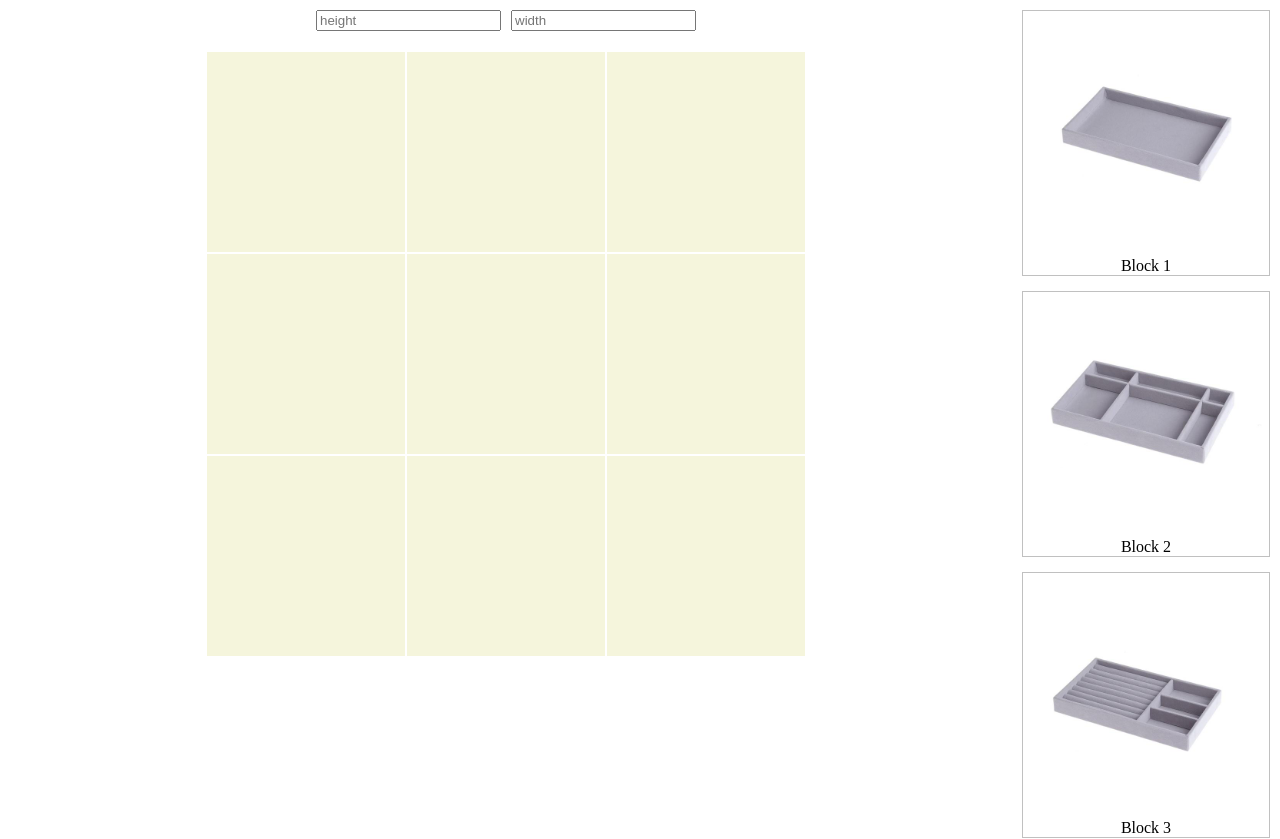
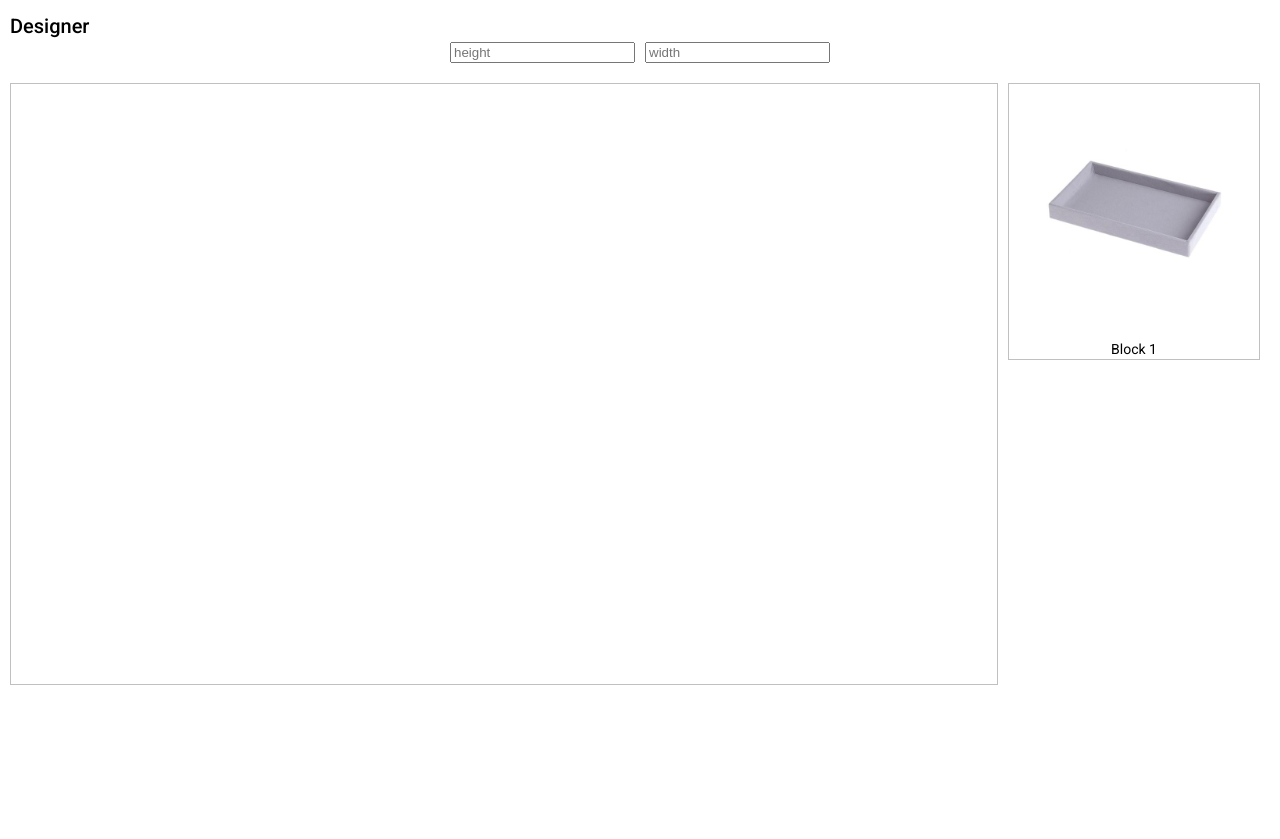
Before and after one commit to OlesKorzhynskiy/Organizers.Client, an Angular app: page / in a window 1280 px wide. Shown: the top 839 px of the page. After the commit the page ends 800 px from the top, so only its background shows below. Built offline with nearby package versions, Linux system fonts and the light colour scheme.

Commit message:
Added drag and drop

```diff
--- a/angular.json
+++ b/angular.json
@@ -28,6 +28,7 @@
               "src/assets"
             ],
             "styles": [
+              "./node_modules/@angular/material/prebuilt-themes/purple-green.css",
               "src/styles.scss"
             ],
             "scripts": []
@@ -96,6 +97,7 @@
               "src/assets"
             ],
             "styles": [
+              "./node_modules/@angular/material/prebuilt-themes/purple-green.css",
               "src/styles.scss"
             ],
             "scripts": []
--- a/package.json
+++ b/package.json
@@ -11,10 +11,12 @@
   "private": true,
   "dependencies": {
     "@angular/animations": "^14.1.0",
+    "@angular/cdk": "^14.2.3",
     "@angular/common": "^14.1.0",
     "@angular/compiler": "^14.1.0",
     "@angular/core": "^14.1.0",
     "@angular/forms": "^14.1.0",
+    "@angular/material": "^14.2.3",
     "@angular/platform-browser": "^14.1.0",
     "@angular/platform-browser-dynamic": "^14.1.0",
     "@angular/router": "^14.1.0",
--- a/src/app/app.component.html
+++ b/src/app/app.component.html
@@ -1,38 +1,39 @@
 <div class="designer">
+    <h2 class="title">Designer</h2>
+    <div class="options">
+        <input class="option" type="number" placeholder="height">
+        <input class="option" type="number" placeholder="width">
+    </div>
+
     <div class="tray">
-        <div class="options">
-            <input class="option" type="number" placeholder="height">
-            <input class="option" type="number" placeholder="width">
+        <div class="layout-wrapper">
+            <div class="layout" cdkDropList #tableList="cdkDropList" [cdkDropListData]="table"
+                (cdkDropListDropped)="dropOnLayout($event)" #dropZone [cdkDropListConnectedTo]="[menuList]">
+                <div class="item layout-item" *ngFor="let item of table; let idx = index" cdkDragBoundary=".tray" cdkDrag [cdkDragData]="item" (cdkDragMoved)="moved($event)"
+                    style="position:absolute;z-index:i" [style.top]="item.top" [style.left]="item.left" (mousedown)="onMouseDown($event, thisItem)" #thisItem>
+                    <img class="item-image" src="assets/block1.jpg" alt="block1">
+                    <ng-container class="item layout-item" *cdkDragPlaceholder></ng-container>
+                </div>
+            </div>
         </div>
 
-        <div class="layout">
-            <div class="layout-block"></div>
-            <div class="layout-block"></div>
-            <div class="layout-block"></div>
-            <div class="layout-block"></div>
-            <div class="layout-block"></div>
-            <div class="layout-block"></div>
-            <div class="layout-block"></div>
-            <div class="layout-block"></div>
-            <div class="layout-block"></div>
-        </div>
-    </div>
-    <div class="items">
-        <div class="item-block">
-            <img src="assets/block1.jpg" alt="block1">
-            <span class="item-title">Block 1</span>
-        </div>
-        <div class="item-block">
-            <img src="assets/block2.jpg" alt="block1">
-            <span class="item-title">Block 2</span>
-        </div>
-        <div class="item-block">
-            <img src="assets/block3.jpg" alt="block1">
-            <span class="item-title">Block 3</span>
-        </div>
-        <div class="item-block">
-            <img src="assets/block4.jpg" alt="block1">
-            <span class="item-title">Block 4</span>
+        <div class="items" cdkDropList #menuList="cdkDropList" [cdkDropListData]="menu" cdkDropListSortingDisabled
+            [cdkDropListConnectedTo]="[tableList]" (cdkDropListDropped)="dropOnMenu($event)"
+            (cdkDropListExited)="exited($event)" (cdkDropListEntered)="entered()" id="menu-drop-list">
+            <div class="item-block">
+                <div cdkDragBoundary=".tray" cdkDrag [cdkDragData]="{}" (cdkDragMoved)="moved($event)" (mousedown)="onMouseDown($event, thisItem)" #thisItem
+                    (cdkDragStarted)="dragStarted($event, 1)" (cdkDragDropped)="dragStopped($event)">
+                    <img class="item-image" src="assets/block1.jpg" alt="block1">
+
+                    <ng-container class="item layout-item" *cdkDragPlaceholder></ng-container>
+                </div>
+
+                <div *ngIf="transferringItem == 1" >
+                    <img class="item-image" src="assets/block1.jpg" alt="block1" >
+                </div>
+
+                <span class="item-title">Block 1</span>
+            </div>
         </div>
     </div>
 </div>
--- a/src/app/app.component.scss
+++ b/src/app/app.component.scss
@@ -1,11 +1,9 @@
 .designer {
-    width: 100%;
-    height: 100%;
-    display: flex;
+    padding: 10px;
 
-    .tray {
-        width: 80%;
-        padding: 10px;
+    .title {
+        margin-bottom: 0;
+    }
 
     .options {
         text-align: center;
@@ -17,15 +15,28 @@
         }
     }
 
+    .tray {
+        display: flex;
+        position: relative;
+
+        .layout-wrapper {
+            width: 80%;
+
             .layout {
-            display: grid;
-            justify-content: center;
-            grid-template-columns: repeat(3, 200px);
+                height: 600px;
+                position: relative;
+                border: 1px solid silver;
 
                 .layout-block {
-                height: 200px;
+                    height: 250px;
                     background-color: beige;
                     border: 1px solid white;
+                }
+
+                .layout-item {
+                    position: absolute;
+                    z-index: 1;
+                    transform: none !important;
                 }
             }
         }
@@ -34,7 +45,12 @@
             width: 20%;
             display: flex;
             flex-direction: column;
-        padding: 10px;
+            padding: 0 10px;
+
+
+        }
+    }
+}
 
 .item-block {
     display: flex;
@@ -42,14 +58,12 @@
     border: 1px solid silver;
     margin-bottom: 15px;
 
-            img {
-                width: 100%;
-                height: 100%;
-            }
-
     .item-title {
         text-align: center;
     }
 }
+
+.item-image {
+    width: 250px;
+    height: 250px;
 }
-}
--- a/src/app/app.component.ts
+++ b/src/app/app.component.ts
@@ -1,10 +1,88 @@
-import { Component } from '@angular/core';
+import { CdkDragDrop, moveItemInArray, transferArrayItem, copyArrayItem, CdkDragMove } from '@angular/cdk/drag-drop';
+import { Component, ElementRef, ViewChild } from '@angular/core';
 
 @Component({
-  selector: 'app-root',
-  templateUrl: './app.component.html',
-  styleUrls: ['./app.component.scss']
+    selector: 'app-root',
+    templateUrl: './app.component.html',
+    styleUrls: ['./app.component.scss']
 })
 export class AppComponent {
-  title = 'boxy';
+    @ViewChild('dropZone', { read: ElementRef, static: true }) dropZone!: ElementRef;
+
+    menu: Array<any> = [];
+    table: Array<any> = [];
+    _pointerPosition: any;
+    _shiftX: any;
+    _shiftY: any;
+    transferringItem: any| undefined = undefined;
+    block1: any = {};
+
+    moved(event: CdkDragMove) {
+
+        const fromLeftOfDraggedElement = event.pointerPosition.x - event.source.element.nativeElement.getBoundingClientRect().left;
+        const fromTopOfDraggedElement = event.pointerPosition.y - event.source.element.nativeElement.getBoundingClientRect().top;
+
+        const xRelativeToParent = event.pointerPosition.x - fromLeftOfDraggedElement - this.dropZone.nativeElement.getBoundingClientRect().left;
+        const yRelativeToParent = event.pointerPosition.y - fromTopOfDraggedElement - this.dropZone.nativeElement.getBoundingClientRect().top;
+
+        this._pointerPosition = { x: xRelativeToParent, y: yRelativeToParent };
+
+        this._pointerPosition = event.pointerPosition;
+    }
+
+    onMouseDown(event: any, element: any) {
+        this._shiftX = event.clientX - element.getBoundingClientRect().left;
+        this._shiftY = event.clientY - element.getBoundingClientRect().top;
+    }
+
+    dropOnLayout(event: any) {
+        let positionX = this._pointerPosition.x - this._shiftX;
+        let positionY = this._pointerPosition.y - this._shiftY;
+
+        if (event.previousContainer.id == "menu-drop-list") {
+            event.item.data.top = (positionY - this.dropZone.nativeElement.getBoundingClientRect().top) + 'px'
+            event.item.data.left = (positionX - this.dropZone.nativeElement.getBoundingClientRect().left) + 'px'
+            this.addField({ ...event.item.data }, event.currentIndex);
+        } else if (event.previousContainer === event.container) {
+            let item = this.table.find(t => t == event.item.data)
+            item.top = (positionY - this.dropZone.nativeElement.getBoundingClientRect().top) + 'px'
+            item.left = (positionX - this.dropZone.nativeElement.getBoundingClientRect().left) + 'px'
+        }
+
+        this.transferringItem = undefined;
+    }
+
+    dropOnMenu(event: any) {
+        if (event.previousContainer.id == "menu-drop-list") {
+            return;
+        }
+
+        let index = this.table.findIndex(t => t == event.item.data);
+        this.table.splice(index, 1);
+    }
+
+    addField(fieldType: string, index: number) {
+        this.table.splice(index, 0, fieldType)
+    }
+
+    exited(event: any) {
+        const currentIdx = event.container.data.findIndex(
+            (f: any) => f.id === event.item.data.id
+        );
+        this.menu.splice(currentIdx + 1, 0, {
+            ...event.item.data,
+            temp: true,
+        });
+    }
+    entered() {
+        this.menu = this.menu.filter((f) => !f.temp);
+    }
+
+    dragStarted(event: any, element: any) {
+        this.transferringItem = element;
+    }
+
+    dragStopped(event: any) {
+        this.transferringItem = undefined;
+    }
 }
--- a/src/app/app.module.ts
+++ b/src/app/app.module.ts
@@ -1,14 +1,18 @@
 import { NgModule } from '@angular/core';
 import { BrowserModule } from '@angular/platform-browser';
+import {DragDropModule} from '@angular/cdk/drag-drop';
 
 import { AppComponent } from './app.component';
+import { BrowserAnimationsModule } from '@angular/platform-browser/animations';
 
 @NgModule({
   declarations: [
     AppComponent
   ],
   imports: [
-    BrowserModule
+    BrowserModule,
+    DragDropModule,
+    BrowserAnimationsModule
   ],
   providers: [],
   bootstrap: [AppComponent]
--- a/src/index.html
+++ b/src/index.html
@@ -6,8 +6,11 @@
   <base href="/">
   <meta name="viewport" content="width=device-width, initial-scale=1">
   <link rel="icon" type="image/x-icon" href="favicon.ico">
+  <link rel="preconnect" href="https://fonts.gstatic.com">
+  <link href="https://fonts.googleapis.com/css2?family=Roboto:wght@300;400;500&display=swap" rel="stylesheet">
+  <link href="https://fonts.googleapis.com/icon?family=Material+Icons" rel="stylesheet">
 </head>
-<body>
+<body class="mat-typography">
   <app-root></app-root>
 </body>
 </html>
--- a/src/styles.scss
+++ b/src/styles.scss
@@ -3,3 +3,6 @@ html, body {
     min-height: 100%;
     margin: 0;
 }
+
+html, body { height: 100%; }
+body { margin: 0; font-family: Roboto, "Helvetica Neue", sans-serif; }
```
Also changed, not shown: src/assets/block1.png (added), 1 other file (tests, documents, lock files or other folders). Lines whose indentation alone changed are shown as unchanged.
